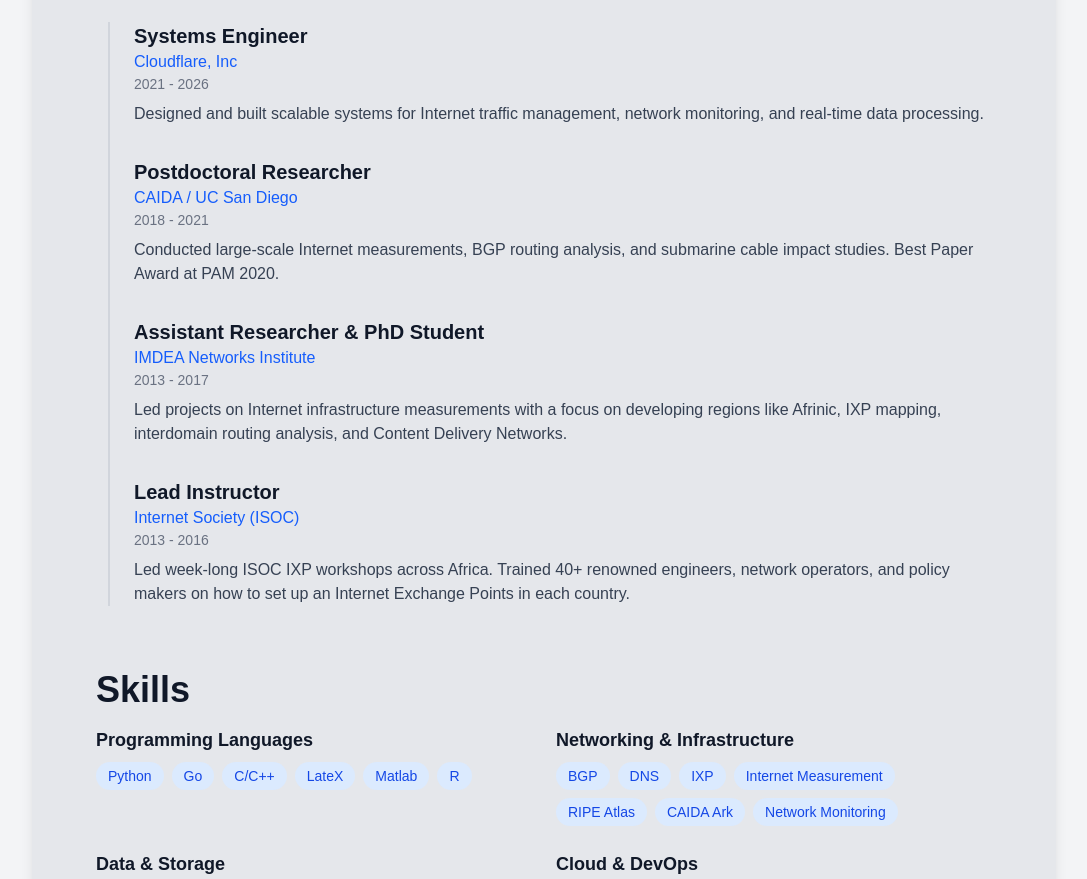
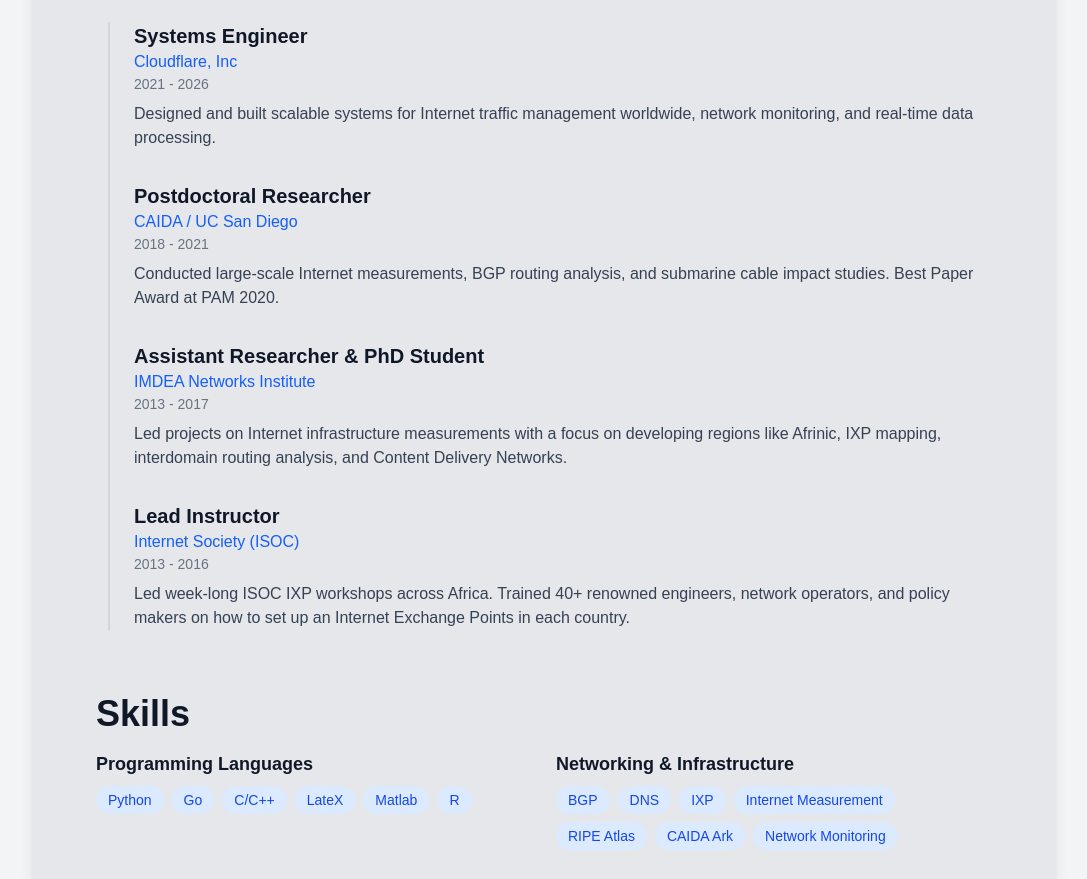
Before and after one commit to rodricfanou/rodricfanou.github.io, a Next.js app: page / in a window 1280 px wide. Shown: the part 839-1718 px from the top of the page, without its empty margins (96-1183 px from the left). Built offline with nearby package versions, Linux system fonts and the light colour scheme.

Commit message:
Update Cloudflare role description on home page

```diff
--- a/src/app/page.tsx
+++ b/src/app/page.tsx
@@ -89,7 +89,7 @@
                 <h3 className="text-xl font-bold text-gray-900">Systems Engineer</h3>
                 <p className="text-blue-600 font-medium">Cloudflare, Inc</p>
                 <p className="text-gray-500 text-sm">2021 - 2026</p>
-                <p className="text-gray-700 mt-2">Designed and built scalable systems for Internet traffic management, network monitoring, and real-time data processing.</p>
+                <p className="text-gray-700 mt-2">Designed and built scalable systems for Internet traffic management worldwide, network monitoring, and real-time data processing.</p>
               </div>
               <div>
                 <h3 className="text-xl font-bold text-gray-900">Postdoctoral Researcher</h3>
```
